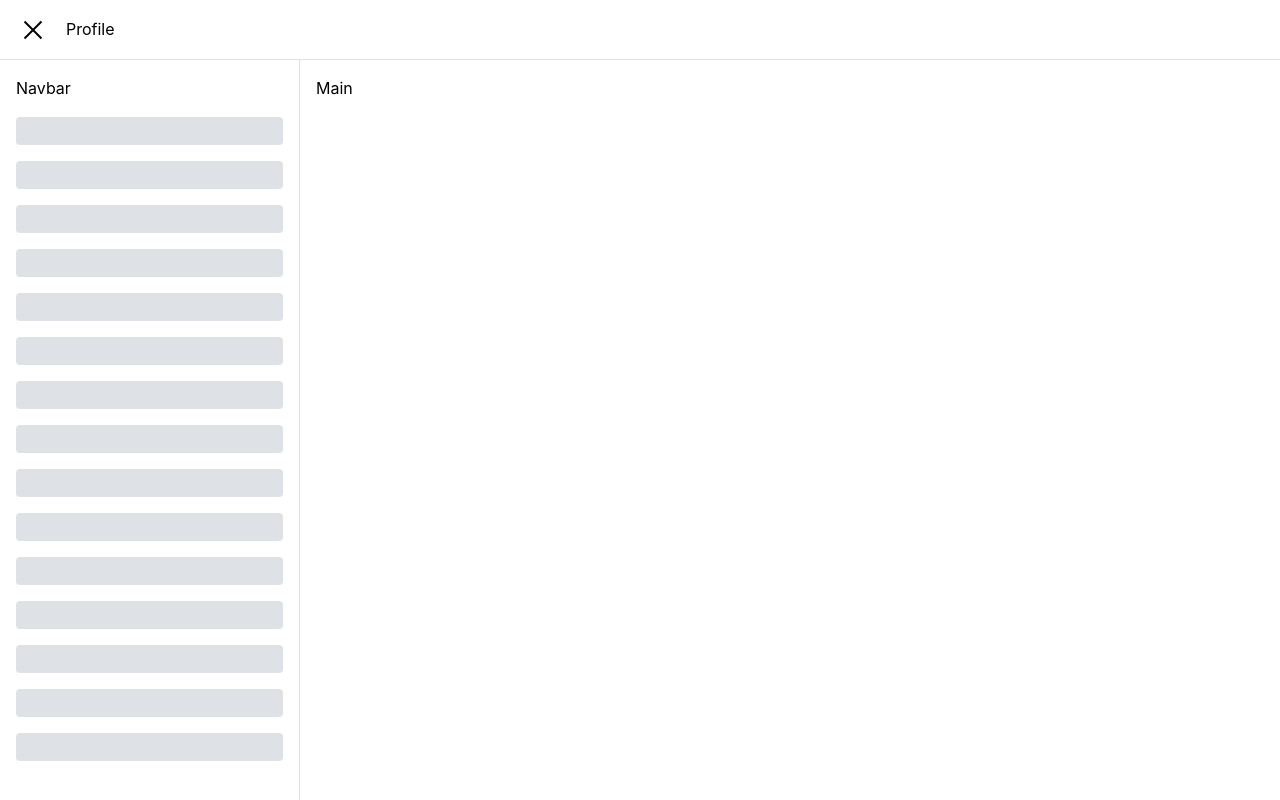
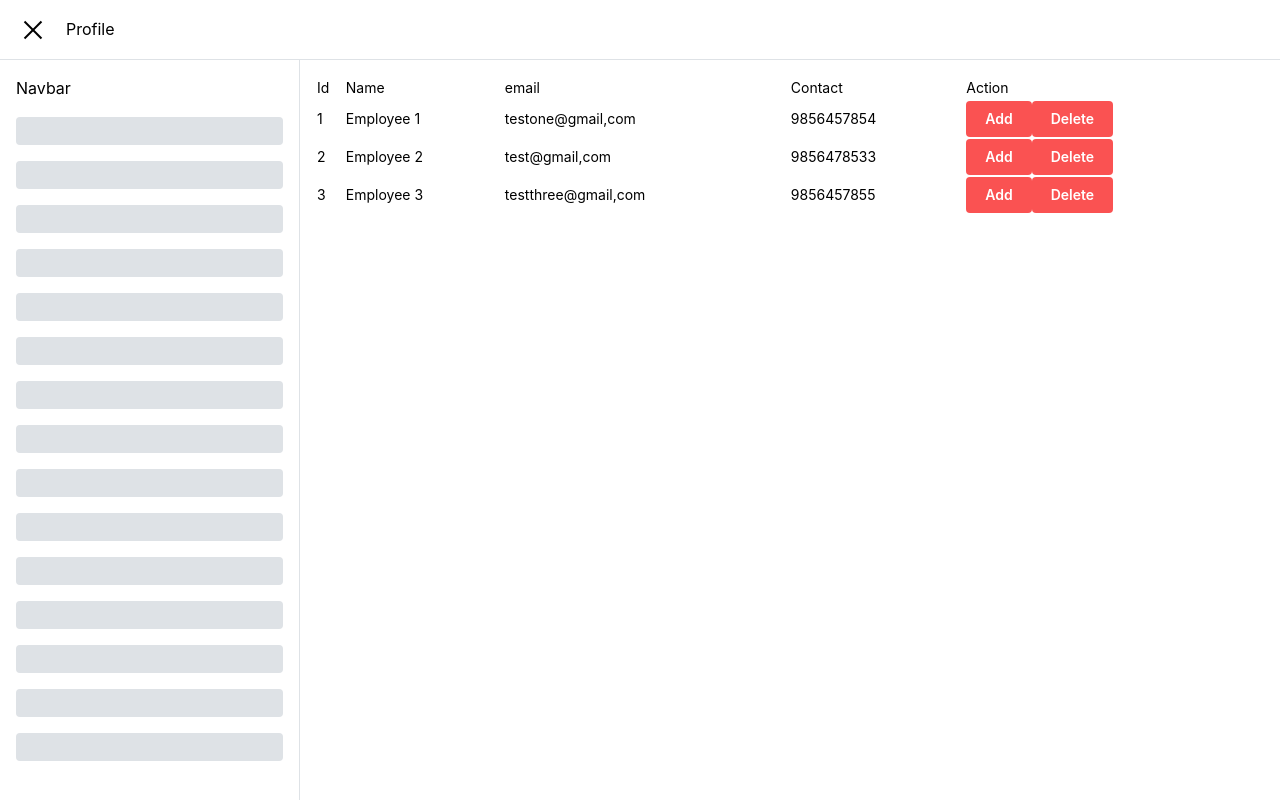
Before and after one commit to rajkumarrathod404/HptCare-Project, a React (Vite) app: page / in a window 1280 px wide. Before the commit this address had no page. Built offline with nearby package versions, Linux system fonts and the light colour scheme; data requests are answered from the project's data file.

Commit message:
emp table added

```diff
--- /dev/null
+++ b/db.json
@@ -0,0 +1,22 @@
+{
+  "emp": [
+    {
+      "id": 1,
+      "name": "Employee 1",
+      "email": "testone@gmail,com",
+      "num": "9856457854"
+    },
+    {
+      "id": 2,
+      "name": "Employee 2",
+      "email": "test@gmail,com",
+      "num": "9856478533"
+    },
+    {
+      "id": 3,
+      "name": "Employee 3",
+      "email": "testthree@gmail,com",
+      "num": "9856457855"
+    }
+  ]
+}
--- a/src/App.tsx
+++ b/src/App.tsx
@@ -29,14 +29,14 @@ import { BrowserRouter, Route, Routes } from "react-router-dom";
 import { theme } from "./theme";
 import { CollapseDesktop } from "./Navbar";
 
+
 export default function App() {
   return (
     <BrowserRouter>
       <MantineProvider theme={theme}>
         <Routes>
-          <Route></Route>
+          <Route path="/" element={<CollapseDesktop />}></Route>
         </Routes>
-        <CollapseDesktop />
         {/* <Router /> */}
       </MantineProvider>
     </BrowserRouter>
--- a/src/Navbar.tsx
+++ b/src/Navbar.tsx
@@ -1,25 +1,67 @@
-import { useDisclosure } from '@mantine/hooks';
-import { AppShell, Burger, Group, Skeleton } from '@mantine/core';
+import { useDisclosure } from "@mantine/hooks";
+import {
+  AppShell,
+  Box,
+  Burger,
+  Button,
+  Group,
+  Skeleton,
+  Table,
+  TableTbody,
+  TableThead,
+} from "@mantine/core";
+import { useEffect, useState } from "react";
 // import { MantineLogo } from '@mantine/ds';
-
+interface empType {
+  id: number;
+  name: string;
+  email: string;
+  num: number;
+}
 export function CollapseDesktop() {
   const [mobileOpened, { toggle: toggleMobile }] = useDisclosure();
   const [desktopOpened, { toggle: toggleDesktop }] = useDisclosure(true);
+  const [empList, setEmpList] = useState<empType[]>([]);
+  const handleDelete = (id: number, source: string) => {
+    // source==="ADD"?
+  };
+
+  useEffect(() => {
+    fetch("http://localhost:5174/emp")
+      .then((res) => {
+        return res.json();
+      })
+      .then((resp) => {
+        setEmpList(resp);
+      })
+      .catch((err: string) => {
+        console.log("json error", err);
+      });
+  }, []);
 
   return (
     <AppShell
       header={{ height: 60 }}
       navbar={{
         width: 300,
-        breakpoint: 'sm',
+        breakpoint: "sm",
         collapsed: { mobile: !mobileOpened, desktop: !desktopOpened },
       }}
-      padding="md"
-    >
+      padding="md">
       <AppShell.Header>
         <Group h="100%" px="md">
-          <Burger opened={mobileOpened} onClick={toggleMobile} hiddenFrom="sm" size="md" />
-          <Burger opened={desktopOpened} onClick={toggleDesktop} visibleFrom="sm" size="md" />
+          <Burger
+            opened={mobileOpened}
+            onClick={toggleMobile}
+            hiddenFrom="sm"
+            size="md"
+          />
+          <Burger
+            opened={desktopOpened}
+            onClick={toggleDesktop}
+            visibleFrom="sm"
+            size="md"
+          />
           Profile
           {/* <MantineLogo size={30} /> */}
         </Group>
@@ -32,7 +74,45 @@ export function CollapseDesktop() {
             <Skeleton key={index} h={28} mt="md" animate={false} />
           ))}
       </AppShell.Navbar>
-      <AppShell.Main>Main</AppShell.Main>
+      <AppShell.Main>
+        <Table>
+          <TableThead>
+            <tr>
+              <td>Id</td>
+              <td>Name</td>
+              <td>email</td>
+              <td>Contact</td>
+              <td>Action</td>
+            </tr>
+          </TableThead>
+          {empList?.map((emp: empType) => {
+            return (
+              <TableTbody>
+                <tr key={emp.id}>
+                  <td>{emp.id}</td>
+                  <td>{emp.name}</td>
+                  <td>{emp.email}</td>
+                  <td>{emp.num}</td>
+                  <td>
+                    <Button
+                      onClick={() => {
+                        handleDelete(emp.id, "ADD");
+                      }}>
+                      Add
+                    </Button>
+                    <Button
+                      onClick={() => {
+                        handleDelete(emp.id, "REMOVE");
+                      }}>
+                      Delete
+                    </Button>
+                  </td>
+                </tr>
+              </TableTbody>
+            );
+          })}
+        </Table>
+      </AppShell.Main>
     </AppShell>
   );
 }
```
